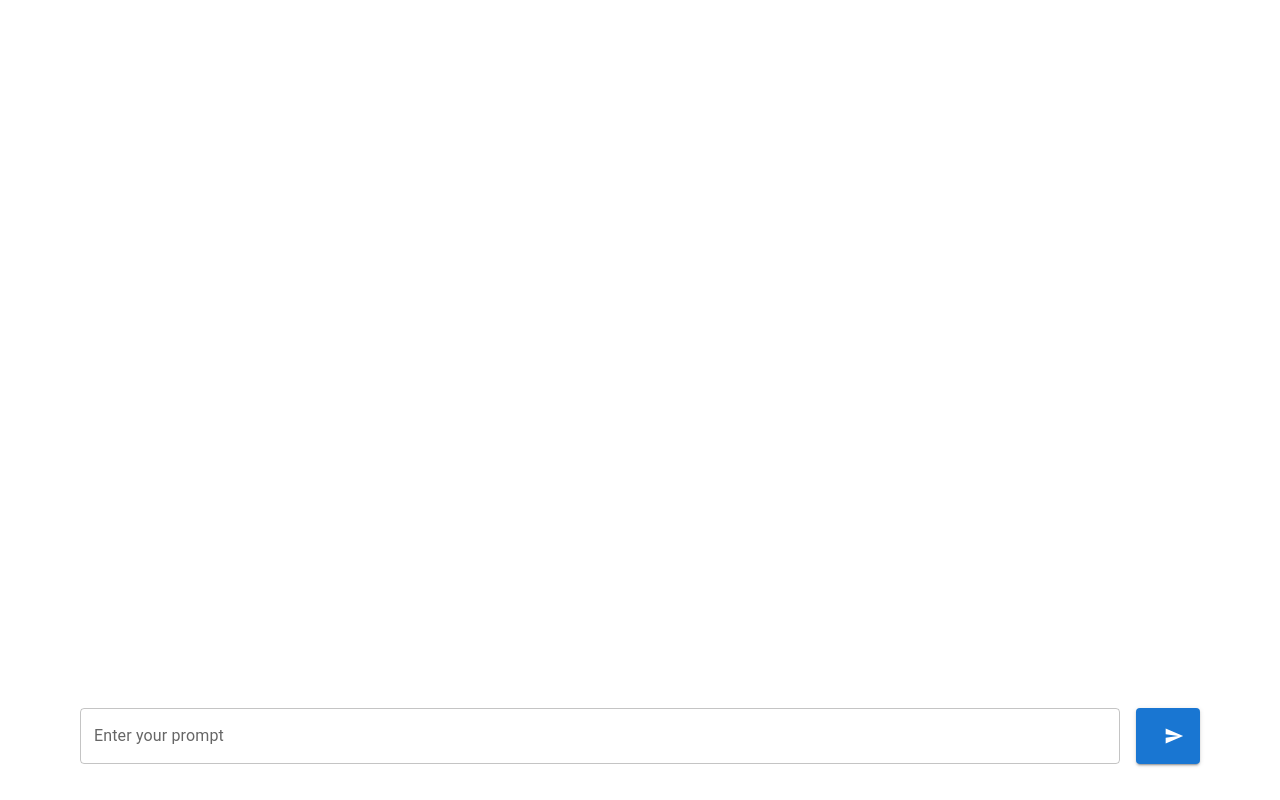
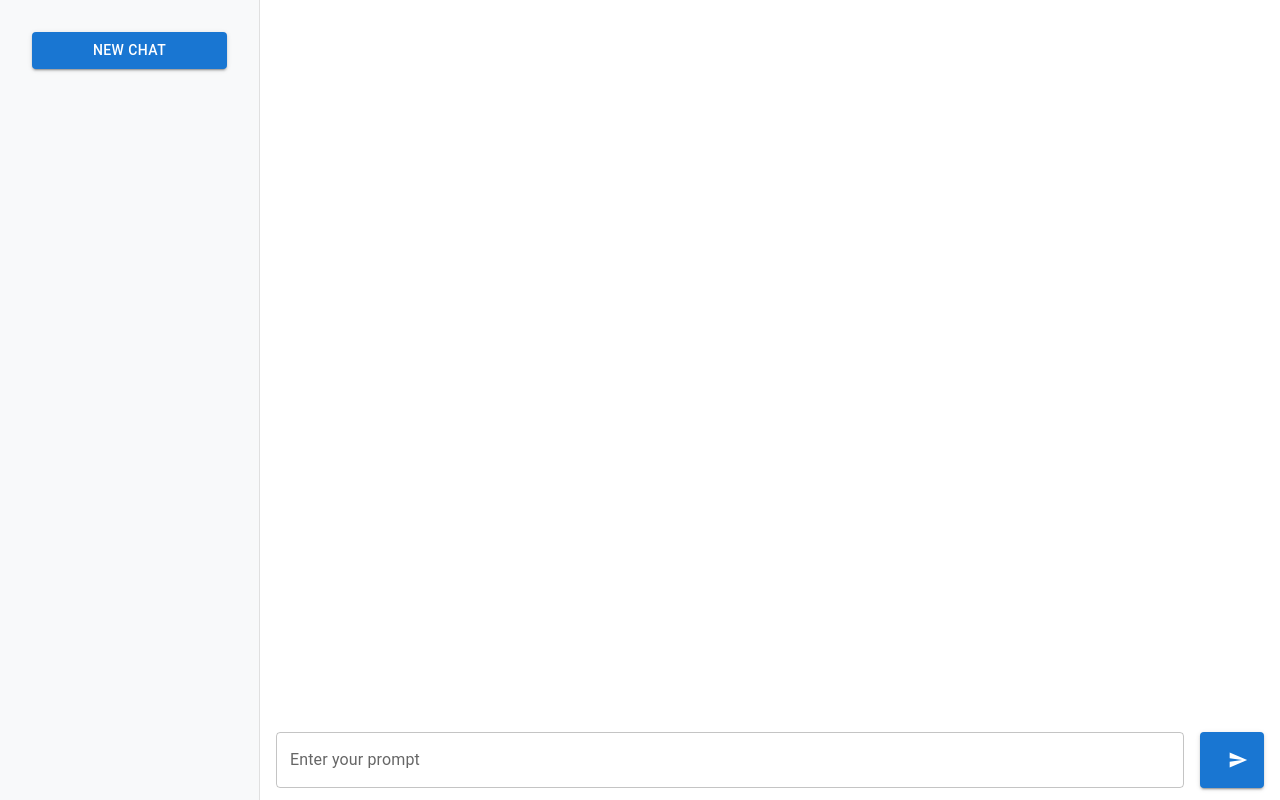
Before and after one commit to mhjd/ChatApp, a Next.js app: page / in a window 1280 px wide. Built offline with nearby package versions, Linux system fonts and the light colour scheme.

Commit message:
add a history, and debug the UI

```diff
--- a/src/app/page.module.css
+++ b/src/app/page.module.css
@@ -1,24 +1,70 @@
 .page {
   display: grid;
-  grid-template-rows: auto 1fr auto;
-  align-items: start;
-  justify-items: center;
+  grid-template-columns: 260px 1fr;
   height: 100vh;
-  padding: 16px 80px;
-  gap: 24px;
   font-family: var(--font-geist-sans);
   box-sizing: border-box;
+}
+
+.chatMenu {
+  background-color: #f8f9fa;
+  padding: 32px;
+  border-right: 1px solid #e0e0e0;
+  display: flex;
+  flex-direction: column;
+  /* gap: 32px; */
+  /* height: 100vh; */
+  /* position: fixed; */
+  /* width: 260px; */
+}
+
+.chatList {
+  display: flex;
+  flex-direction: column;
+  gap: 8px;
+  overflow-y: auto;
+  /* max-height: calc(100vh - 80px); */
+}
+
+.chatItem {
+  padding: 8px 12px;
+  border-radius: 6px;
+  cursor: pointer;
+  white-space: nowrap;
+  overflow: hidden;
+  text-overflow: ellipsis;
+}
+
+.chatItem:hover {
+  background-color: #e9ecef;
+}
+
+.selectedChat {
+  background-color: #e9ecef;
+}
+
+.chatContent {
+  display: flex;
+  flex-direction: column;
+  gap: 24px;
+  /* margin-left: 260px; */
+  height: 100vh;
+  /* background-color: black; */
+  /* width: 100%; */
 }
 
 .main {
   display: flex;
   flex-direction: column;
   gap: 16px;
-  grid-row-start: 2;
-  width: 100%;
-  height: calc(100vh - 180px);
-  overflow-y: auto;
-  padding-right: 8px;
+  flex: 1;
+  min-height: 0;
+  overflow-y: scroll;
+  padding: 3vh 3vw;
+  /* padding-right: 8px; */
+  /* padding-bottom:16px; */
+  /* padding-top:16px; */
+   /* justify-content: flex-end; */
 }
 
 .message {
@@ -40,15 +86,19 @@
 .promptInput {
   display: flex;
   gap: 16px;
-  width: 100%;
-  grid-row-start: 3;
-  padding-bottom: 20px;
+  /* width: 100%; */
+  /* grid-row-start: 3; */
+  padding: 12px 16px;
 }
 
 .promptInput > div {
-  flex: 1;
+  /* flex: 1; */
+  /* width: 100%; */
+  /* min-width: calc(100% - 72px); /\* Account for button width + gap *\/ */
 }
 
 .promptInput button {
   height: 56px;
+  width: 56px;
+  /* flex-shrink: 0; */
 }
--- a/src/app/page.tsx
+++ b/src/app/page.tsx
@@ -9,9 +9,16 @@ import styles from "./page.module.css";
 
 function ListOfMessages({ messages }) {
    const messagesEndRef = React.useRef(null);
+   const containerRef = React.useRef(null);
 
    const scrollToBottom = () => {
-      messagesEndRef.current?.scrollIntoView({ behavior: "smooth" });
+      // Check if user was already at bottom before adding new message
+      const container = containerRef.current;
+      const isAtBottom = container.scrollHeight - container.scrollTop === container.clientHeight;
+
+      if (isAtBottom) {
+         messagesEndRef.current?.scrollIntoView({ behavior: "smooth" });
+      }
    };
 
    React.useEffect(() => {
@@ -19,7 +26,7 @@ function ListOfMessages({ messages }) {
    }, [messages]);
 
    return (
-      <div style={{ width: '100%' }}>
+      <div ref={containerRef} >
          {messages.map((message, index) => (
             <div
                key={index}
@@ -49,6 +56,7 @@ function PromptInput({ onSendMessage }) {
           label="Enter your prompt"
           variant="outlined"
           multiline
+          fullWidth
           value={inputText}
           onChange={(e) => setInputText(e.target.value)}
           onKeyPress={(e) => {
@@ -68,6 +76,24 @@ function PromptInput({ onSendMessage }) {
 }
 export default function Home() {
   const [messages, setMessages] = useState([]);
+  const [history, setHistory] = useState([]);
+  const [currentChatIndex, setCurrentChatIndex] = useState(null);
+  const [newChat, setNewChat] = useState(true);
+  const handleNewChat = () => {
+    if (messages.length > 0 && newChat) {
+      const newChatTitle = `${history.length + 1} This is a generic name that's extremely long to see if, as intended, all the title isn't displayed`;
+      setHistory([{ messages, title: newChatTitle }, ...history]);
+    }
+	 setMessages([]);
+    setNewChat(true);
+    setCurrentChatIndex(null);
+  };
+
+  const handleChatSelect = (index) => {
+    setMessages(history[index].messages);
+    setNewChat(false);
+    setCurrentChatIndex(index);
+  };
 
   const handleSendMessage = (message) => {
     setMessages([
@@ -79,10 +105,32 @@ export default function Home() {
 
   return (
     <div className={styles.page}>
-      <main className={styles.main}>
-        <ListOfMessages messages={messages} />
-      </main>
-      <PromptInput onSendMessage={handleSendMessage} />
+      <div className={styles.chatMenu}>
+        <Button
+          variant="contained"
+          fullWidth
+          onClick={handleNewChat}
+        >
+          New Chat
+        </Button>
+        <div className={styles.chatList}>
+          {history.map((chat, index) => (
+            <div
+              key={index}
+              className={`${styles.chatItem} ${index === currentChatIndex ? styles.selectedChat : ''}`}
+              onClick={() => handleChatSelect(index)}
+            >
+              {chat.title}
+            </div>
+          ))}
+        </div>
+      </div>
+      <div className={styles.chatContent}>
+        <main className={styles.main}>
+          <ListOfMessages messages={messages} />
+        </main>
+        <PromptInput onSendMessage={handleSendMessage} />
+      </div>
     </div>
   );
 }
```
